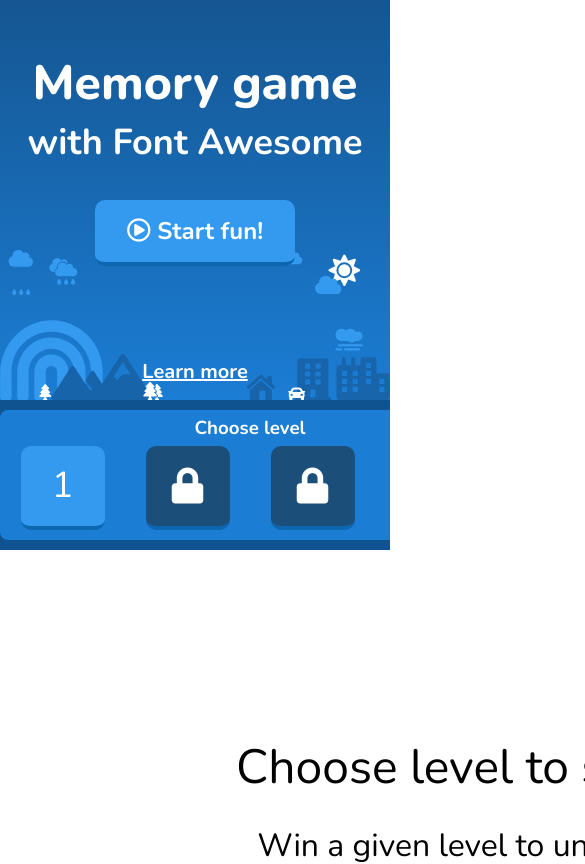
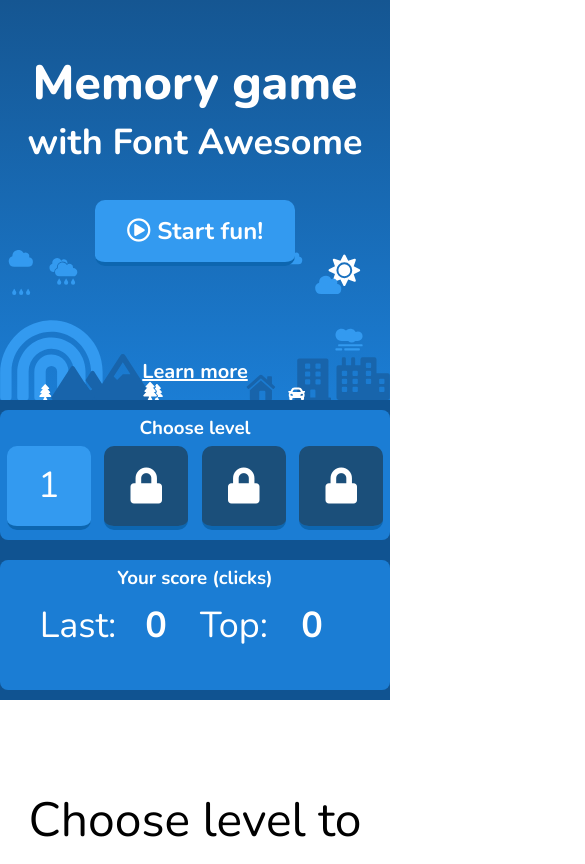
Before and after one commit to chaczyk113/MemoryGame, a React (Create React App) app: page / in a window 390 px wide. Shown: the top 864 px of the page, 585 px wide, since content can reach past the window. Built offline with nearby package versions, Linux system fonts and the light colour scheme.

Commit message:
4th lvl matche score

```diff
--- a/src/components/Game/Card.js
+++ b/src/components/Game/Card.js
@@ -2,7 +2,7 @@ import React from 'react';
 import './Card.scss'
 import config from '../../config/config.json'
 
-const card = ({ size, isReversed, isMatched, cardIcon, cardColor, id, cardClick}) => {
+const card = ({ size, isReversed, cardIcon, cardColor, id, cardClick}) => {
 
     const containerStyle = {
         width: size,
--- a/src/components/Menu/LvlScore.css
+++ b/src/components/Menu/LvlScore.css
@@ -1 +1 @@
-.LvlScore p{display:inline-block;font-size:38px;color:#FFF;margin:5px 10px}
+.LvlScore{width:80%;margin:0 auto}.LvlScore p{display:inline-block;width:25%;font-size:36px;color:#FFF;margin:5px 0;text-align:center}
--- a/src/components/Menu/LvlScore.js
+++ b/src/components/Menu/LvlScore.js
@@ -5,8 +5,8 @@ const lvlScroe = ({ gameScore }) => {
 
     return (
         <div className="LvlScore">
-            <p>Last: <b>{gameScore.last}</b></p>
-            <p>Top: <b>{gameScore.top}</b></p>
+            <p>Last: </p><p><b>{gameScore.last}</b></p>
+            <p>Top: </p><p><b>{gameScore.top}</b></p>
         </div>
     )
 }
--- a/src/components/Menu/LvlScore.scss
+++ b/src/components/Menu/LvlScore.scss
@@ -1,9 +1,16 @@
 .LvlScore {
-
+    // display: flex;
+    // justify-content: flex-start;
+    // align-items: center;
+    width: 80%;
+    margin: 0 auto;
     p {
         display: inline-block;
-        font-size: 38px;
+        width: 25%;
+        font-size: 36px;
         color: #FFF;
-        margin: 5px 10px;
+        margin: 5px 0;
+        text-align: center;
+        // border: 1px solid red;
     }
 }
--- a/src/components/Menu/Menu.css
+++ b/src/components/Menu/Menu.css
@@ -1 +1 @@
-.Menu{background-color:#105391;overflow:hidden}.Menu .wrapper{width:1200px;height:100%;margin:0 auto;display:flex;justify-content:space-between}
+.Menu{background-color:#105391;overflow:hidden}.Menu .wrapper{width:1200px;height:100%;margin:0 auto;display:flex;justify-content:space-between;flex-wrap:wrap}@media only screen and (max-width: 1200px){.Menu .wrapper{width:100%;justify-content:center}}
--- a/src/components/Menu/Menu.js
+++ b/src/components/Menu/Menu.js
@@ -6,29 +6,34 @@ import ActionButton from '../commons/ActionButton';
 
 const menu = ({ lvlButtonClick, gameScore, gameProgress, gameLvl, gameStarted }) => {
 
-    const buttonsData = [{ des: "Easy", lvl:0, text:"1" }, { des: "Medium", lvl:1, text:"2" }, { des: "Hard", lvl:2, text:"3" }, { des: "Nightmare", lvl:3, text:<i className="far fa-dizzy"></i> }];
+    const buttonsData = [{ des: "Easy", lvl: 0, text: "1" }, { des: "Medium", lvl: 1, text: "2" }, { des: "Hard", lvl: 2, text: "3" }, { des: "Nightmare", lvl: 3, text: <i className="far fa-dizzy"></i> }];
     const buttonsArray = buttonsData.map((button, index) => {
         return (
             <ActionButton
-                key = {index}
+                key={index}
                 description={button.des}
                 click={lvlButtonClick}
-                gameLvl = {gameLvl}
-                gameStarted = {gameStarted}
+                gameLvl={gameLvl}
+                gameStarted={gameStarted}
                 level={button.lvl}
-                locked = {button.lvl <= gameProgress?false:true}>
+                locked={button.lvl <= gameProgress ? false : true}>
                 {button.text}
-             </ActionButton>
+            </ActionButton>
         )
     })
+    let headerText = <>Your score (clicks)</>
+    if (gameLvl === 3) {
+        headerText = <>Your score (matches)</>
+    }
+
     return (
         <div id="Menu" className="Menu">
             <div className="wrapper">
                 <ButtonGroup header="Choose level">
                     {buttonsArray}
                 </ButtonGroup >
-                <ButtonGroup header="Your score">
-                    <LvlScore gameScore={gameScore} />
+                <ButtonGroup header={headerText}>
+                    <LvlScore gameLvl={gameLvl} gameScore={gameScore} />
                 </ButtonGroup>
             </div>
         </div>
--- a/src/components/Menu/Menu.scss
+++ b/src/components/Menu/Menu.scss
@@ -9,5 +9,15 @@
     margin: 0 auto;
     display: flex;
     justify-content: space-between;
+    flex-wrap: wrap;
   }
 }
+
+@media only screen and (max-width: 1200px) {
+  .Menu {
+    .wrapper {
+      width: 100%;
+      justify-content: center;
+    }
+  }
+}
--- a/src/components/commons/ActionButton.js
+++ b/src/components/commons/ActionButton.js
@@ -24,7 +24,6 @@ const actionButton = (props) => {
     let pressedClass = '';
     if (props.gameStarted && props.gameLvl === props.level) {
         pressedClass = "buttonPressed";
-        console.log("pressed")
     }
 
     return (
--- a/src/containers/App.css
+++ b/src/containers/App.css
@@ -1 +1 @@
-.App{margin:0;padding:0;box-sizing:border-box}a:link,a:visited{color:#FFF;text-decoration:none}.gameArea{margin:0 auto;position:relative;display:flex;justify-content:center;align-items:center}
+.App{margin:0;padding:0;box-sizing:border-box}a:link,a:visited{color:#FFF;text-decoration:none}.gameArea{width:100%;position:relative;display:flex;justify-content:center;align-items:center}
--- a/src/containers/App.js
+++ b/src/containers/App.js
@@ -47,7 +47,6 @@ class App extends Component {
       newCardsObj[index] = {
         icon: icon,
         isReversed: false,
-        isMatched: false
       };
 
       index = cardsIds.splice(Math.floor(Math.random() * cardsIds.length), 1);
@@ -55,25 +54,29 @@ class App extends Component {
       newCardsObj[index] = {
         icon: icon,
         isReversed: false,
-        isMatched: false
       };
 
     }
     return newCardsObj;
   }
 
-  winGameHandler = (clickCounter) => {
+  endGameHandler = (score) => {
+    console.log("engGame")
     let gameScore = [...this.state.gameScore];
     let gameProgress = this.state.gameProgress;
     let isNewRecord = false;
-    gameScore[this.state.lvl].last = clickCounter;
+    gameScore[this.state.lvl].last = score
     // new Record
-    if (gameScore[this.state.lvl].top > 0 && clickCounter < gameScore[this.state.lvl].top) {
-      gameScore[this.state.lvl].top = clickCounter;
+    if (this.state.lvl < 3 && gameScore[this.state.lvl].top > 0 && score < gameScore[this.state.lvl].top) {
+      gameScore[this.state.lvl].top = score;
       isNewRecord = true;
     }
     else if (gameScore[this.state.lvl].top === 0) {
-      gameScore[this.state.lvl].top = clickCounter;
+      gameScore[this.state.lvl].top = score;
+      isNewRecord = true;
+    }
+    else if (this.state.lvl === 3 && gameScore[this.state.lvl].top > 0 && score > gameScore[this.state.lvl].top) {
+      gameScore[this.state.lvl].top = score;
       isNewRecord = true;
     }
     // progress made
@@ -109,22 +112,19 @@ class App extends Component {
         reversedCards[1] = index;
         // checks if there is a match
         if (modifiedCardObj[index].icon === modifiedCardObj[reversedCards[0]].icon) {
-          modifiedCardObj[index].isMatched = true;
-          modifiedCardObj[reversedCards[0]].isMatched = true;
           reversedCards = [];
           matchedCouples++;
           // Checks if we won the game!
           if (matchedCouples === config.lvlRange[this.state.lvl].size / 2) {
             isWin = true;
-            this.winGameHandler(clickCounter);
-            matchedCouples = 0;
+            this.endGameHandler(clickCounter);
           }
         }
         // in case of fail
         else {
           // if not nightmare
-          console.log('fail ' + this.state.lvl);
           if (this.state.lvl !== 3) {
+
             setTimeout(() => {
               modifiedCardObj[reversedCards[0]].isReversed = true;
               modifiedCardObj[reversedCards[1]].isReversed = true;
@@ -134,6 +134,7 @@ class App extends Component {
             }, 600);
           }
           else {
+            this.endGameHandler(matchedCouples);
             isFailure = true;
           }
         }
@@ -150,7 +151,7 @@ class App extends Component {
             }, 600);
           }, 600);
         }
-        else if (reversedCards.length < 2){
+        else if (reversedCards.length < 2) {
           this.buttonLocker = false;
         }
       })
@@ -168,7 +169,6 @@ class App extends Component {
   startNewGame = (lvl) => {
     let lvlRangeSize = config.lvlRange[lvl].size;
     const newCardsObj = this.randomIcons(lvlRangeSize);
-    console.log(newCardsObj);
     this.setState({
       gameStarted: true,
       cardsObj: newCardsObj,
@@ -179,8 +179,6 @@ class App extends Component {
       matchedCouples: 0,
       reversedCards: []
     }, () => {
-      console.log("State setted");
-      console.log(this.state);
       setTimeout(() => {
         this.reverseAllCards();
       }, config.reverseTime[lvl])
@@ -208,7 +206,7 @@ class App extends Component {
       gameAreaWidth: width,
       gameAreaStyle: {
         height: height + 'px',
-        width: width + 'px',
+        // width: width + 'px',
       }
     });
     const savedProgress = localStorage.getItem('gameProgress');
--- a/src/containers/App.scss
+++ b/src/containers/App.scss
@@ -10,7 +10,8 @@ a:link, a:visited {
 }
 
 .gameArea {
-    margin: 0 auto;
+    width: 100%;
+    // margin: 0 auto;
     position: relative;
     display: flex;
     justify-content: center;
```
Also changed, not shown: 12 other files (tests, documents, lock files or other folders). Lines whose indentation alone changed are shown as unchanged.
